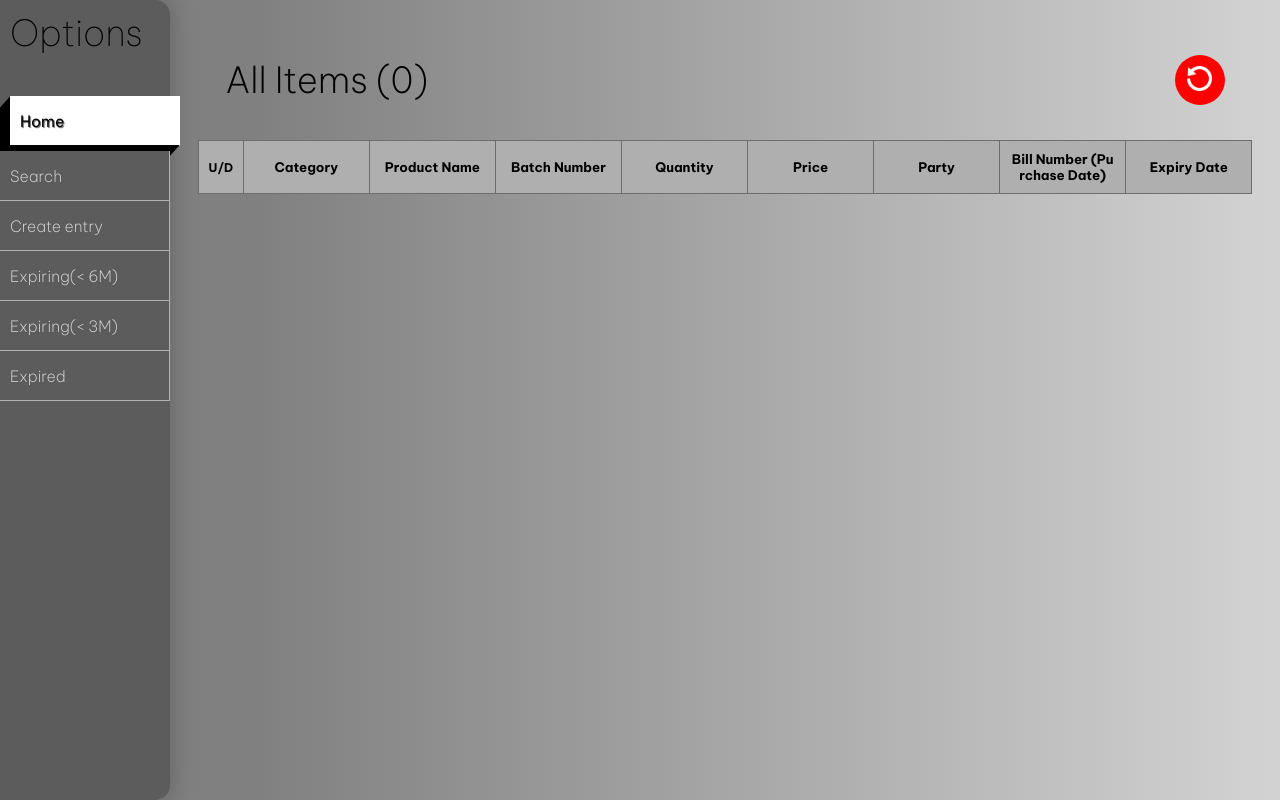
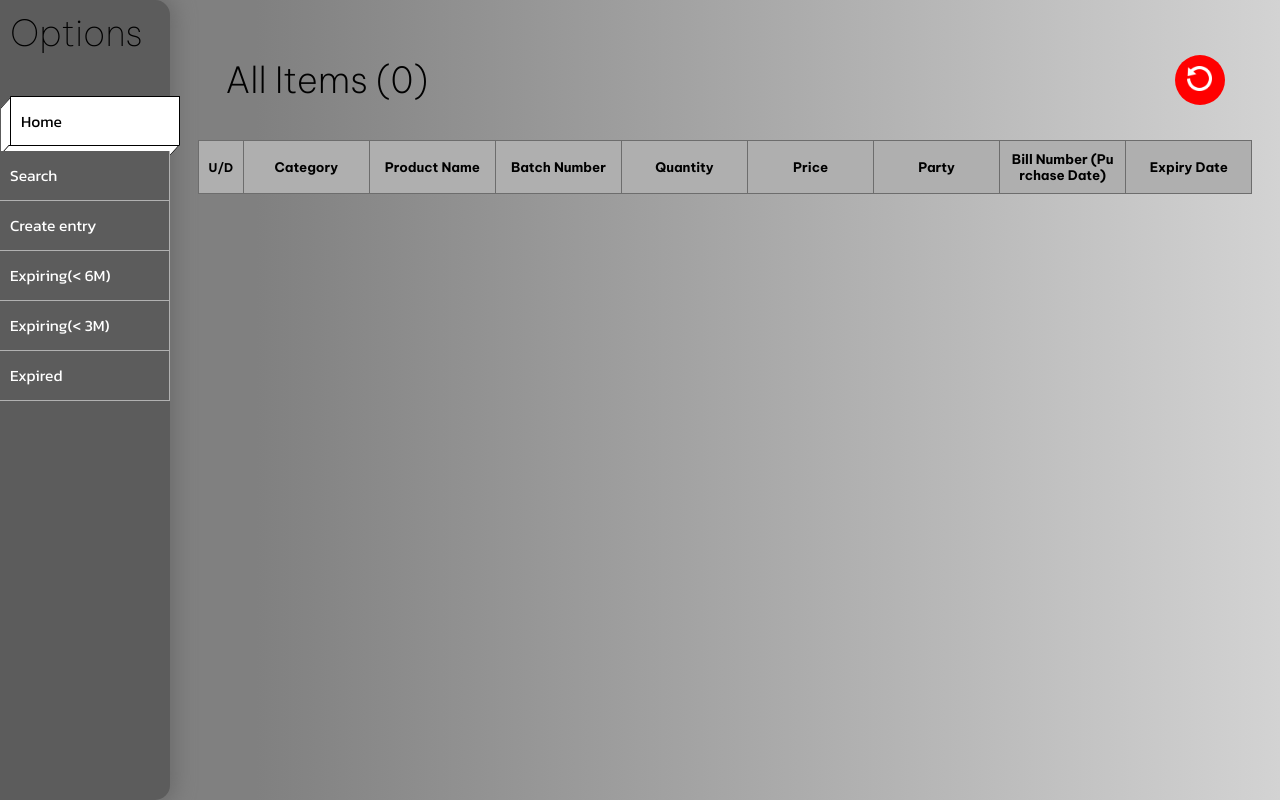
Before and after one commit to khallark/node_frontend, a website: page public/home.html in a window 1280 px wide. Drawn offline with Linux system fonts and the light colour scheme; no server answers.

Commit message:
modified:   public/create.html 	modified:   public/expired.html 	modified:   public/expiring.html 	modified:   public/expiring3.html 	modified:   public/home.html 	modified:   public/search.html 	modified:   public/styles.css

```diff
--- a/public/home.html
+++ b/public/home.html
@@ -6,7 +6,7 @@
     <title>Surindera Health Care</title>
     <link rel="preconnect" href="https://fonts.googleapis.com">
     <link rel="preconnect" href="https://fonts.gstatic.com" crossorigin>
-    <link href="https://fonts.googleapis.com/css2?family=Be+Vietnam+Pro:ital,wght@0,100;0,200;0,300;0,400;0,500;0,600;0,700;0,800;0,900;1,100;1,200;1,300;1,400;1,500;1,600;1,700;1,800;1,900&display=swap" rel="stylesheet">
+    <link href="https://fonts.googleapis.com/css2?family=Be+Vietnam+Pro:ital,wght@0,100;0,200;0,300;0,400;0,500;0,600;0,700;0,800;0,900;1,100;1,200;1,300;1,400;1,500;1,600;1,700;1,800;1,900&family=Kanit:ital,wght@0,100;0,200;0,300;0,400;0,500;0,600;0,700;0,800;0,900;1,100;1,200;1,300;1,400;1,500;1,600;1,700;1,800;1,900&display=swap" rel="stylesheet">
     <link rel="stylesheet" href="styles.css">
     <link rel="icon" href="pngaaa.com-758178.png" type="image/x-icon">
 </head>
@@ -16,7 +16,7 @@
             <h1 class="ops-text">Options</h1>
             <div class="dash-toggle" style="position: relative; height: 60px;"><img src="menu.png" alt="Menu" style="height: 30px;" onclick="dash_toggle(false)"></div>
 
-            <div class="ops-button-active" id="home-bttn" style="border-top: 1px solid rgba(255, 255, 255, 0.527);" onclick="disCont('home')">
+            <div class="ops-button-active" id="home-bttn" onclick="disCont('home')">
                 <div class="upper"></div>
                 <div class="lower"></div>
                 Home
--- a/public/styles.css
+++ b/public/styles.css
@@ -185,7 +185,7 @@ input[type="radio"] {
     position: absolute;
     left: -10.9px;
     bottom: -5.5px;
-    background-color: white;
+    background: none;
     height: 102%;
     width: 6%;
     transform: skewY(-48deg);
@@ -195,7 +195,6 @@ input[type="radio"] {
     position: absolute;
     left: -7px;
     bottom: -11px;
-    /* background-color: white; */
     background: none;
     height: 22%;
     width: 102%;
@@ -213,13 +212,13 @@ input[type="radio"] {
     border: 1px solid rgba(255, 255, 255, 0.527);
     border-left: none;
     border-top: none;
+    font-family: "Kanit", sans-serif;
     font-size: 1.3rem;
-    font-weight: 200;
-    text-shadow: 1px 1px 1px rgb(92, 92, 92);
+    font-weight: 400;
     color: rgb(119, 119, 119);
     transition: 0.05s linear;
     z-index: 1;
-    color: rgb(212, 212, 212);
+    color: white;
     cursor: pointer;
     user-select: none;
     background-color: #5c5c5c;
@@ -232,6 +231,9 @@ input[type="radio"] {
 .ops-button:hover .lower {
     background-color: white;
 }
+.ops-button:hover .upper {
+    background-color: white;
+}
 .ops-button-active {
     overflow: visible;
     perspective: 100px;
@@ -241,16 +243,14 @@ input[type="radio"] {
     width: 100%;
     height: 50px;
     min-height: 50px;
-    border: 1px solid rgba(255, 255, 255, 0.527);
-    border-left: none;
-    border-top: none;
+    border: 1px solid black;
+    border-top: 1px solid black;
     font-size: 1.3rem;
-    font-weight: 200;
-    text-shadow: 1px 1px 1px rgb(92, 92, 92);
+    font-family: "Kanit", sans-serif;
+    font-weight: 400;
     color: rgb(119, 119, 119);
     transition: 0.05s linear;
     z-index: 1;
-    color: rgb(212, 212, 212);
     cursor: pointer;
     user-select: none;
     background-color: #5c5c5c;
@@ -259,13 +259,16 @@ input[type="radio"] {
     transform: translateX(10px) translateY(-5px) translateZ(10px);
     background-color: white;
 }
-.ops-button-active .lower{
-    background-color: black;
-}
 .ops-button-active .upper{
     left: -10px;
     bottom: -6px;
-    background-color: black;
+    background-color: white;
+    border: 1px solid black;
+    border-left: none;
+}
+.ops-button-active .lower{
+    background-color: white;
+    border: 1px solid black;
 }
 
 @keyframes pop-up {
```
Also changed, not shown: public/create.html (+1 -1 lines), public/expired.html (+1 -1 lines), public/expiring.html (+1 -0 lines), public/expiring3.html (+1 -1 lines), public/search.html (+1 -1 lines).
